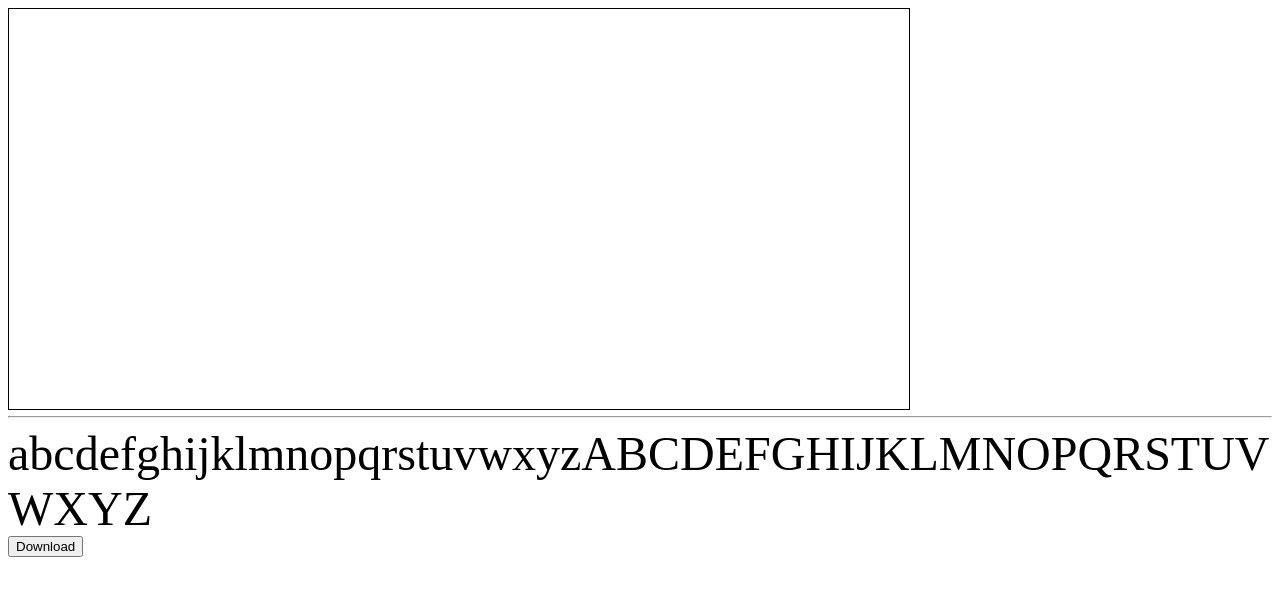
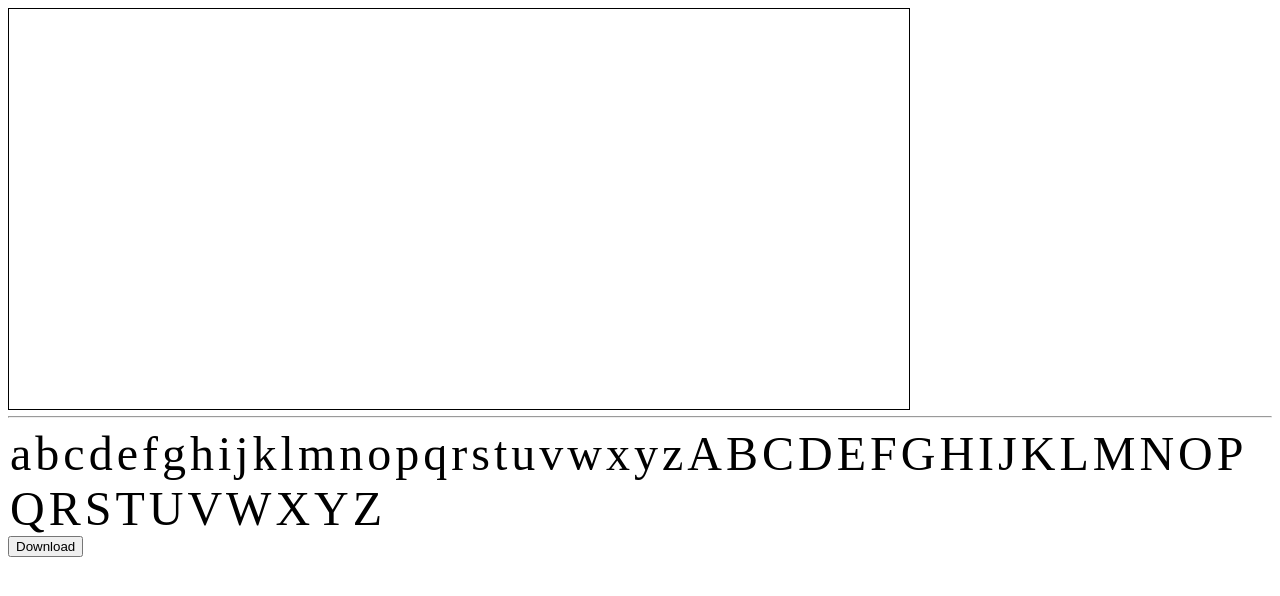
Before and after one commit to don-suth/don-suth.github.io, a plain HTML site: page drag_drop_writer/index.html in a window 1280 px wide. Drawn offline with Linux system fonts and the light colour scheme.

Commit message:
Add some spacing between the letters

```diff
--- a/drag_drop_writer/style.css
+++ b/drag_drop_writer/style.css
@@ -10,7 +10,10 @@
 }
 
 .draggable_text {
+    display: inline-block;
     font-size: 3em;
+    margin-left: 2px;
+    margin-right: 2px;
 }
 
 #text_container {
```
